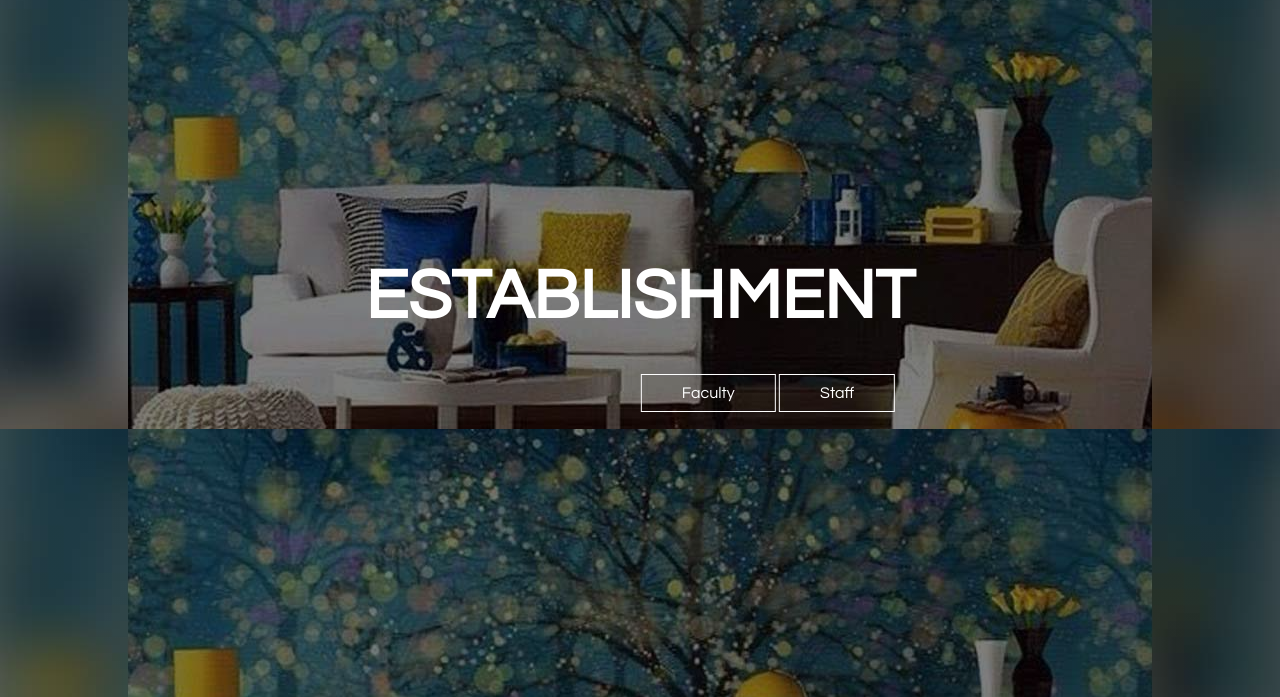
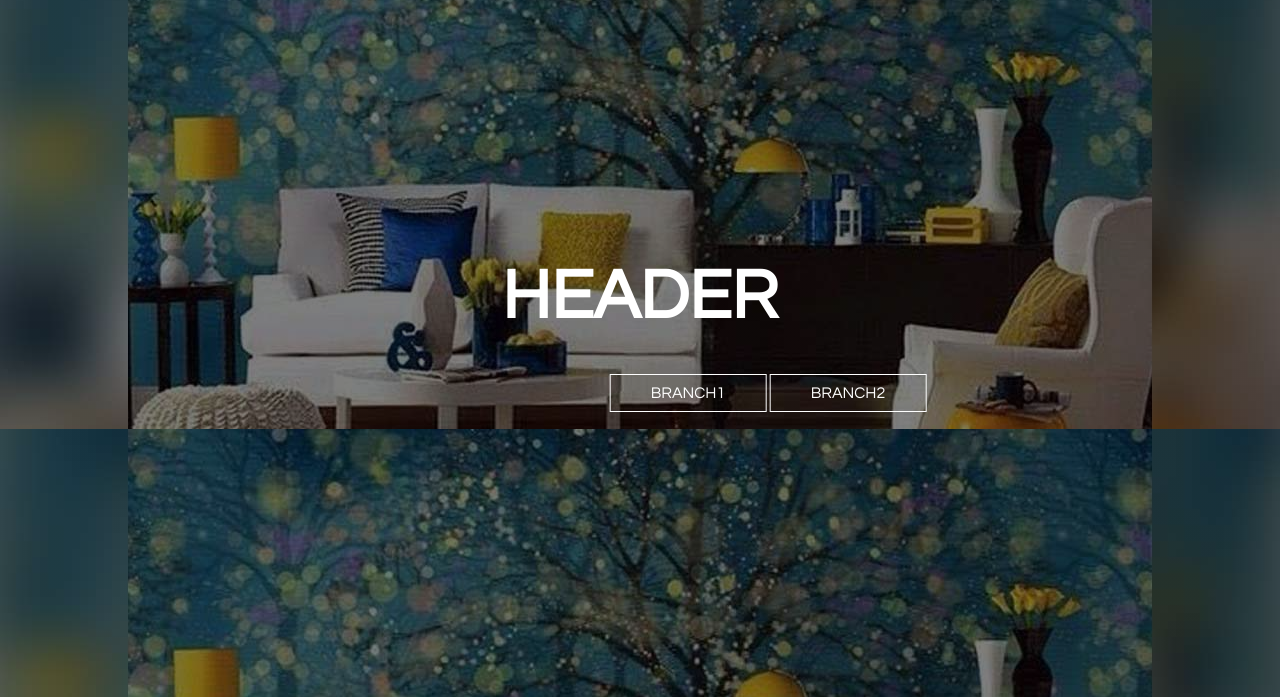
Before and after one commit to veesh2019/background-generator, a plain HTML site: page index.html in a window 1280 px wide. Shown: the part 103-800 px from the top of the page. Drawn offline with Linux system fonts and the light colour scheme; files whose address does not match are found by name.

Commit message:
changing heading

```diff
--- a/index.html
+++ b/index.html
@@ -19,11 +19,11 @@
 			</ul>
 		</div>
 		<div class="title">
-			<h1>ESTABLISHMENT </h1>
+			<h1>HEADER</h1>
 		</div>
 		<div class="air">
-			<a class="ar" href="#">Faculty</a>
-			<a class="ar" href="#">Staff</a>
+			<a class="ar" href="#">BRANCH1</a>
+			<a class="ar" href="#">BRANCH2</a>
 		</div>
 	</header>
 
```
